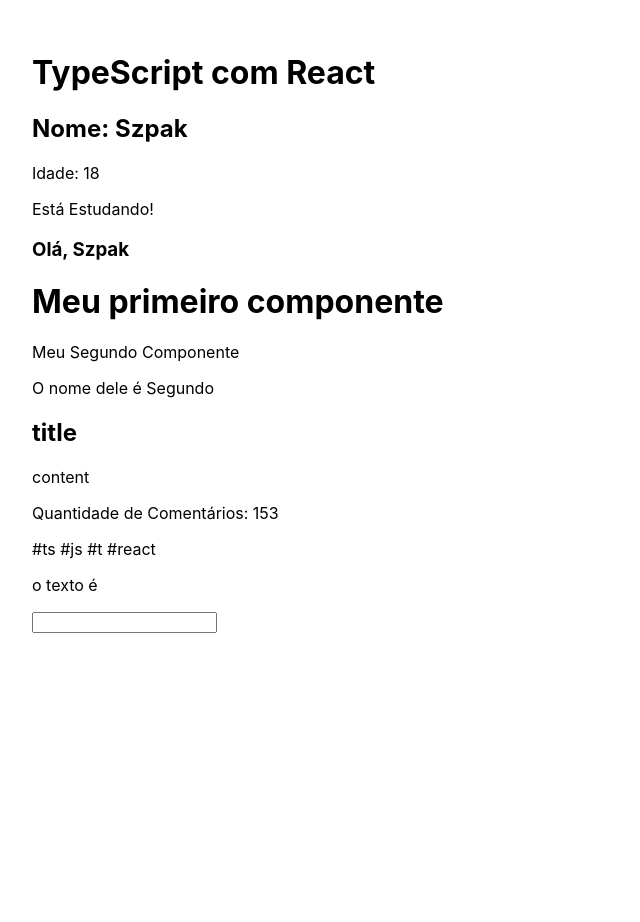
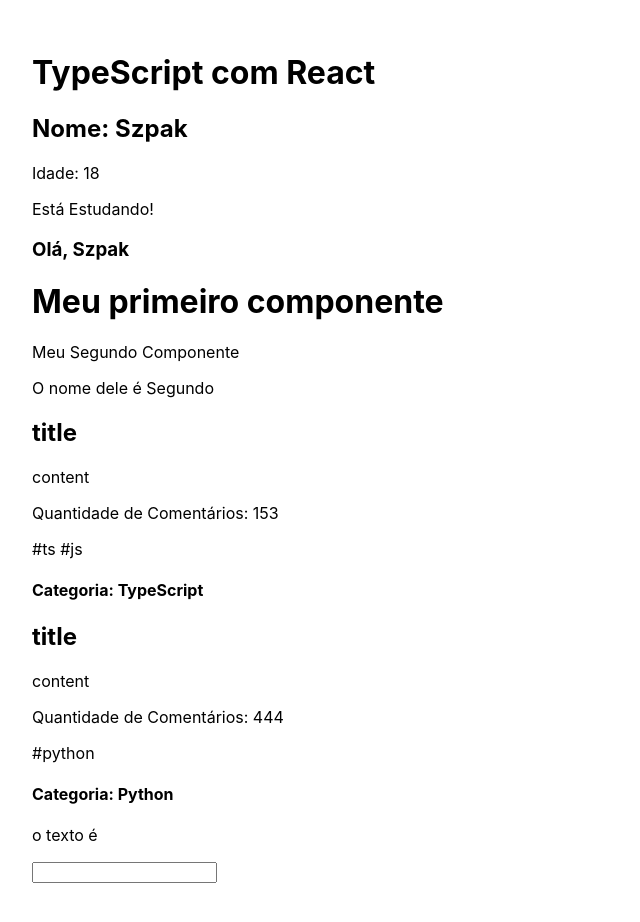
Before and after one commit to PeSzpak/typescript-practical-guide, a React (Create React App) app in the folder 11_react_ts/: page / in a window 1280 px wide. Shown: the top 922 px of the page, without its empty margins (0-640 px from the left). Built offline with nearby package versions, Linux system fonts and the light colour scheme.

Commit message:
feat: implement enums with TypeScript

```diff
--- a/11_react_ts/src/App.tsx
+++ b/11_react_ts/src/App.tsx
@@ -1,7 +1,7 @@
 import React from 'react';
 import FirstComponent from './components/firtsComponent';
 import SecondyComponent from './components/secondyComponent';
-import Destructuring from './components/Destructuring';
+import Destructuring, { Category } from './components/Destructuring';
 import State from './components/State';
 function App() {
 
@@ -33,7 +33,15 @@ function App() {
       title="primeiro post"
       content="Algum conteudo"
       commentsQty={153}
-      tags={['ts', 'js', 't', 'react', ]}
+      tags={['ts', 'js']}
+      category={Category.TS}
+      />
+      <Destructuring
+      title="Segundo post"
+      content="Mais Algum conteudo"
+      commentsQty={444}
+      tags={['python']}
+      category={Category.P}
       />
       <State/>
 
--- a/11_react_ts/src/components/Destructuring.tsx
+++ b/11_react_ts/src/components/Destructuring.tsx
@@ -5,19 +5,27 @@ interface Props {
     content: string
     commentsQty: number
     tags: string[]
+    category: Category
 }
 
-const Destructuring = ({title, content, commentsQty, tags}: Props) => {
+export enum Category {
+    JS = "JavaScript",
+    TS = "TypeScript",
+    P = "Python"
+
+}
+const Destructuring = ({ title, content, commentsQty, tags, category }: Props) => {
     return (
         <div>
-        <h2>{}title</h2>
-        <p>content</p>
-        <p>Quantidade de Comentários: {commentsQty}</p>
+            <h2>{ }title</h2>
+            <p>content</p>
+            <p>Quantidade de Comentários: {commentsQty}</p>
             <div>
                 {tags.map(tag => (
                     <span>#{tag} </span>
                 ))}
             </div>
+            <h4>Categoria: {category}</h4>
         </div>
     )
 }
```
